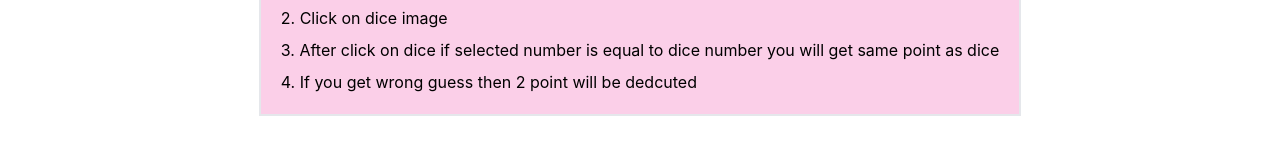
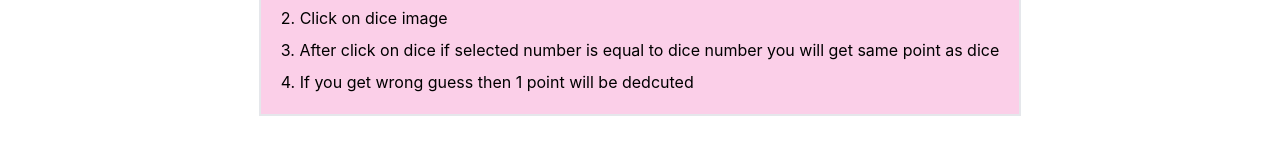
Before and after one commit to Gitnaseem745/dice-game-in-react, a React (Vite) app: page /game-page in a window 1280 px wide. Shown: the part 810-952 px from the top of the page. Built offline with nearby package versions, Linux system fonts and the light colour scheme.

Commit message:
#more fixes

```diff
--- a/src/components/GamePage/GamePage.jsx
+++ b/src/components/GamePage/GamePage.jsx
@@ -71,7 +71,7 @@ const GamePage = () => {
             <p>1. Select any number</p>
             <p>2. Click on dice image</p>
             <p>3. After click on  dice  if selected number is equal to dice number you will get same point as dice</p>
-            <p>4. If you get wrong guess then  2 point will be dedcuted</p>
+            <p>4. If you get wrong guess then  1 point will be dedcuted</p>
         </div>
         </div>
     </section>
```
